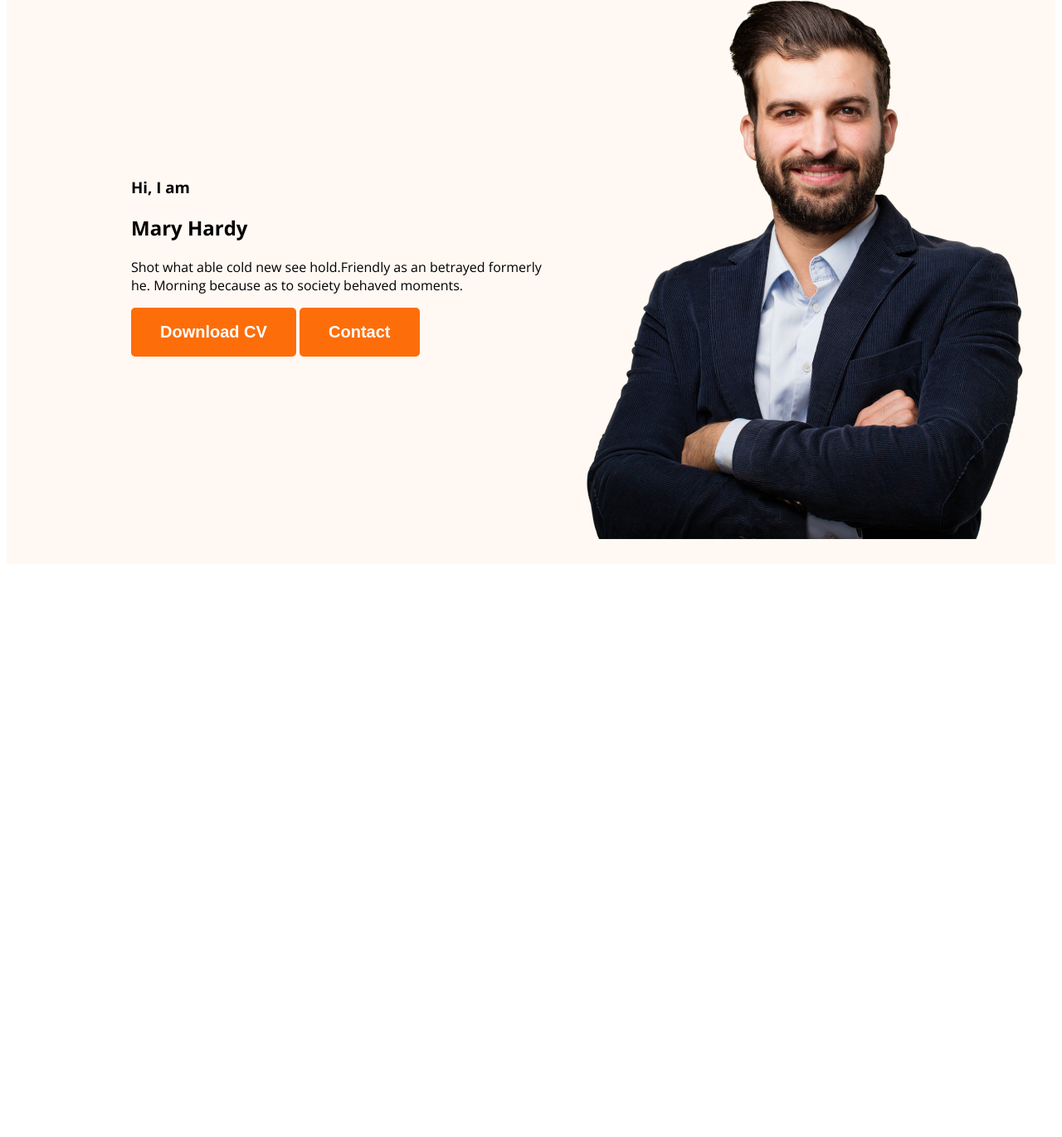
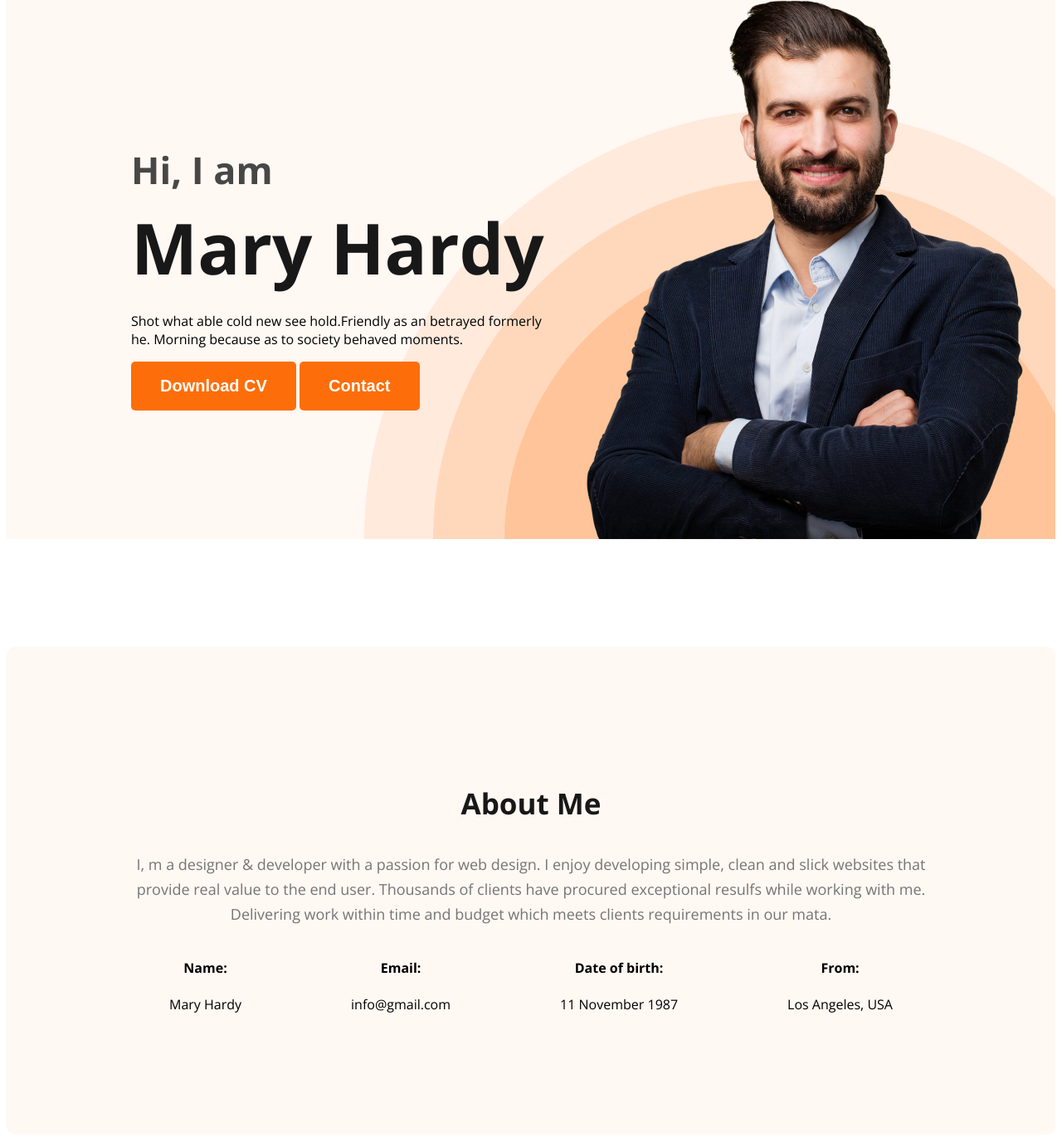
Before and after one commit to AhetesamAlif/sample-portfolio, a plain HTML site: page index.html in a window 1280 px wide. Shown: the part 215-1586 px from the top of the page at 83% size. Before the commit the page ends 903 px from the top, so only its background shows below. Drawn offline with nearby package versions, Linux system fonts and the light colour scheme.

Commit message:
added about info

```diff
--- a/index.html
+++ b/index.html
@@ -20,7 +20,7 @@
         </ul>
         </nav>
         <div class="banner">
-            <div>
+            <div class="banner-content">
                 <h3 class="banner-greetings">
                     Hi, I  am
                 </h3>
@@ -40,7 +40,33 @@
             <img class="profile-pic" src="images/hardy.png" alt="hardy img">
         </div>
     </header>
-    <main></main>
+    <main>
+        <section class="about">
+            <h3 class="section-title">About Me</h3>
+            <p class="about-para">
+                I, m a designer & developer with a passion for web design. I enjoy developing simple, clean and slick websites that provide real value to the end user. Thousands of clients have procured exceptional resulfs while working with me. Delivering work within time and budget which meets clients requirements in our mata.
+            </p>
+            <div class="about-info-container">
+                <div class="about-info">
+                    <h4 class="info-title">Name:</h4>
+                    <p class="info-para">Mary Hardy</p>
+                </div>
+                <div class="about-info">
+                    <h4 class="info-title">Email:</h4>
+                    <p class="info-para">info@gmail.com</p>
+                </div>
+                <div class="about-info">
+                    <h4 class="info-title">Date of birth:</h4>
+                    <p class="info-para">11 November 1987</p>
+                </div>
+                <div class="about-info">
+                    <h4 class="info-title">From:</h4>
+                    <p class="info-para">Los Angeles, USA</p>
+                </div>
+            </div>
+        </section>
+
+    </main>
     <footer></footer>
 </body>
 </html>
--- a/style.css
+++ b/style.css
@@ -1,15 +1,17 @@
 /* Common Shared Styles */
-body{
+body {
     font-family: 'Lato', sans-serif;
     font-family: 'Open Sans', sans-serif;
 }
 
-.text-primary-color{
+.text-primary-color {
     color: #FD6E0A;
-
 }
 
-.btn-primary{
+* {}
+
+
+.btn-primary {
     border-radius: 5px;
     background: #FD6E0A;
     border: 0;
@@ -21,43 +23,108 @@ body{
 
 /* nav related style */
 
-nav{
+nav {
     display: flex;
     align-items: center;
     justify-content: space-between;
     margin: 0 225px;
 }
 
-.nav-title{
+.nav-title {
     color: #181818;
-font-size: 45px;
-font-weight: 800;
+    font-size: 45px;
+    font-weight: 800;
 }
-nav > ul{
+
+nav>ul {
     display: flex;
     align-items: center;
 
 }
 
-nav li{
+nav li {
     list-style: none;
     margin-right: 51px;
 }
 
-nav a{
+nav a {
     text-decoration: none;
     color: #474747;
 }
+
 /* header related style */
 
-.header{
+.header {
     background: #FFF8F3;
+    background-image: url('images/header_bg.png');
+    background-repeat: no-repeat;
+    background-position: bottom right;
 }
-.banner{
-    padding: 30px 30px 30px 150px;
+
+.banner {
+    padding: 30px 30px 0px 150px;
     display: flex;
     align-items: center;
+    justify-content: space-between;
 }
-.profile-pic{
+
+.banner-content {
+    max-width: 575px;
+}
+
+.profile-pic {
     width: 584px;
 }
+
+.banner-greetings {
+    margin-bottom: 0px;
+    color: #474747;
+    font-size: 45px;
+    font-weight: 600;
+}
+
+.banner-title {
+    margin-top: 5px;
+    color: #181818;
+    font-size: 85px;
+    font-weight: 700;
+    margin-bottom: 20px;
+}
+
+.banner-para {
+    max-width: 600px;
+}
+
+/* main section style */
+
+/* about section style */
+
+.about {
+    padding: 130px;
+    border-radius: 10px;
+    background: #FFF8F3;
+    margin: 130px 0px;
+}
+
+.section-title {
+    color: #181818;
+    text-align: center;
+    font-size: 35px;
+    font-weight: 700;
+}
+
+.about-para {
+    color: #757575;
+    text-align: center;
+    font-size: 18px;
+    line-height: 30px;
+}
+
+.about-info-container {
+    display: flex;
+    justify-content: space-around;
+}
+
+.about-info {
+    text-align: center;
+}
```
